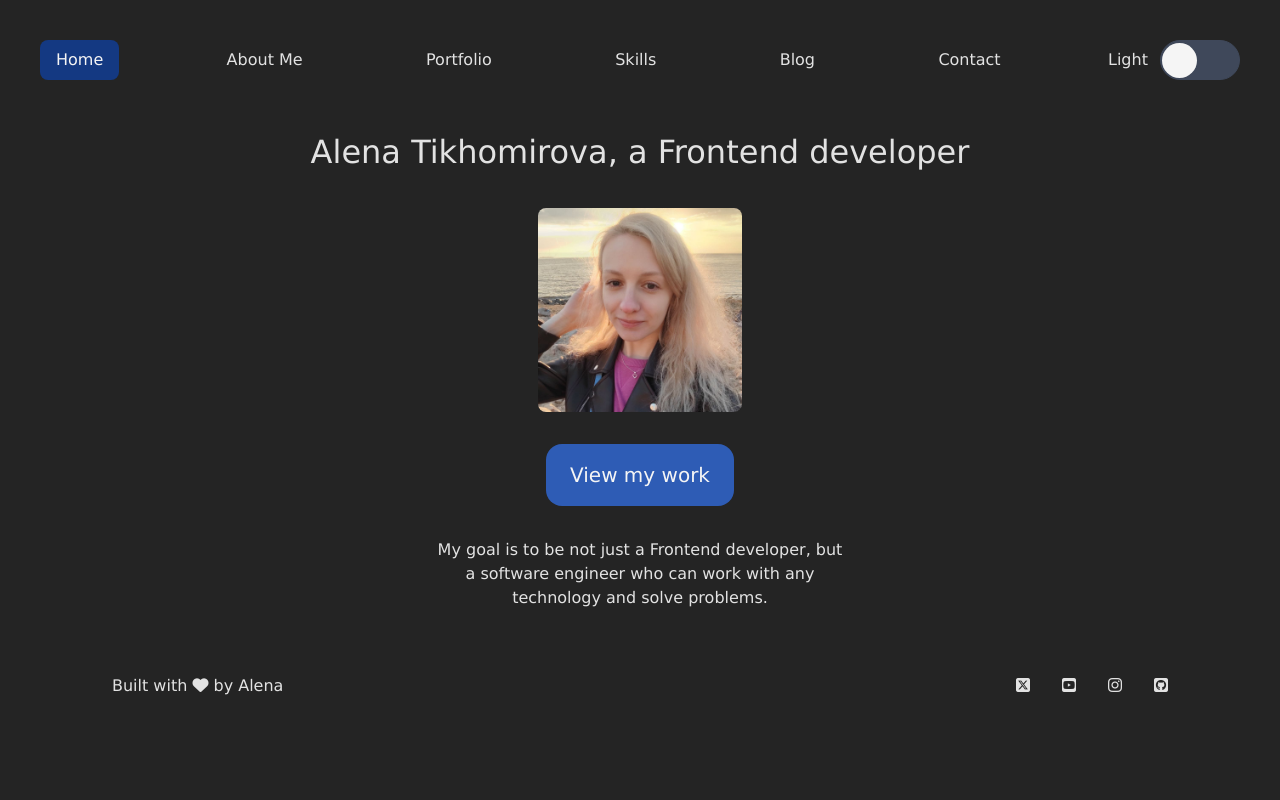
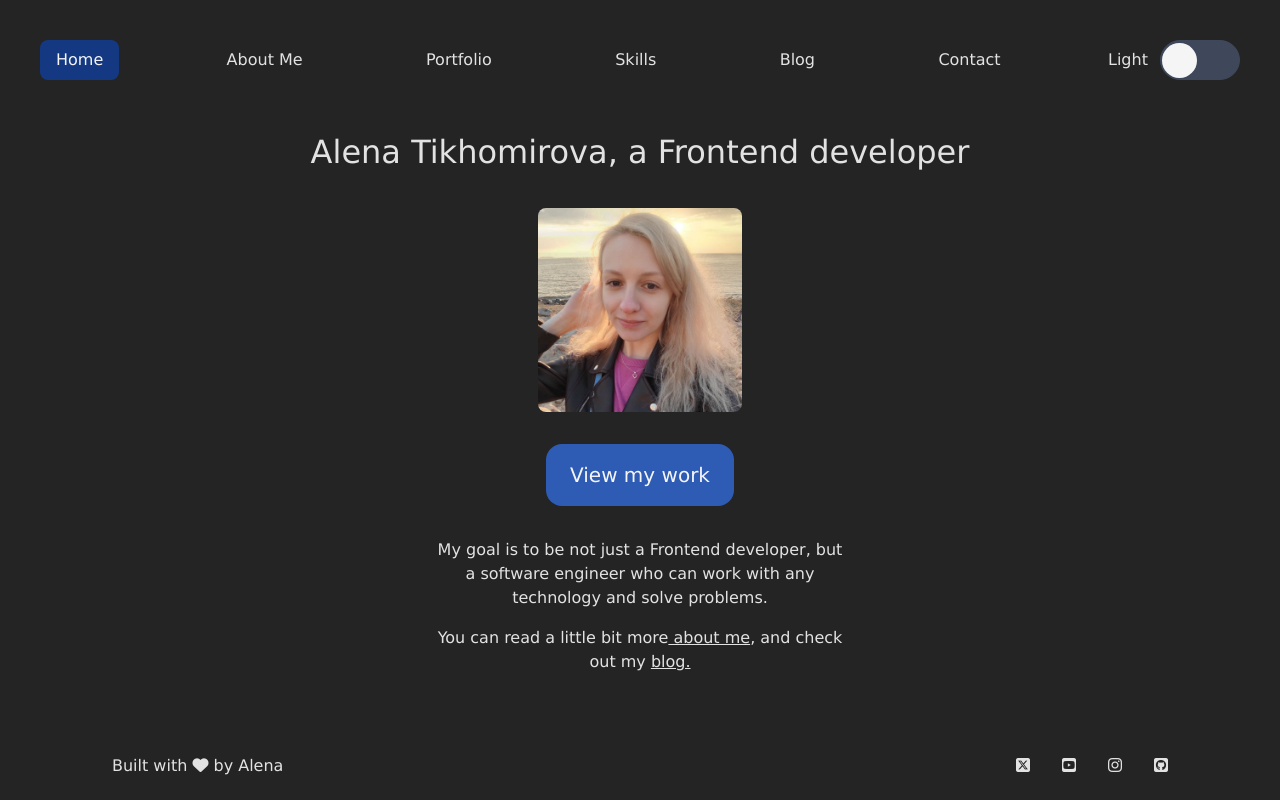
Before and after one commit to alenatih/Personal-Website, a React (Vite) app: page / in a window 1280 px wide. Built offline with nearby package versions, Linux system fonts and the light colour scheme.

Commit message:
Update Home page

```diff
--- a/src/App.css
+++ b/src/App.css
@@ -63,6 +63,7 @@
 
 .home-text {
   text-align: center;
+  margin-bottom: 1rem;
 }
 
 .skills-text {
@@ -403,6 +404,10 @@
   background-color: #143982;
 }
 
+.home-text a {
+  text-decoration: underline;
+}
+
 .view-work-link {
   display: flex;
   flex-direction: column;
--- a/src/components/Home.tsx
+++ b/src/components/Home.tsx
@@ -24,6 +24,12 @@ function Home() {
                         but a software engineer who can work with any technology
                         and solve problems.
                     </p>
+
+                    <p className="home-text">
+                        You can read a little bit more
+                        <NavLink to="/aboutme"> about me</NavLink>,
+                        and check out my <NavLink to="/blog">blog.</NavLink>
+                    </p>
                 </div>
             </div>
         </div>
```
